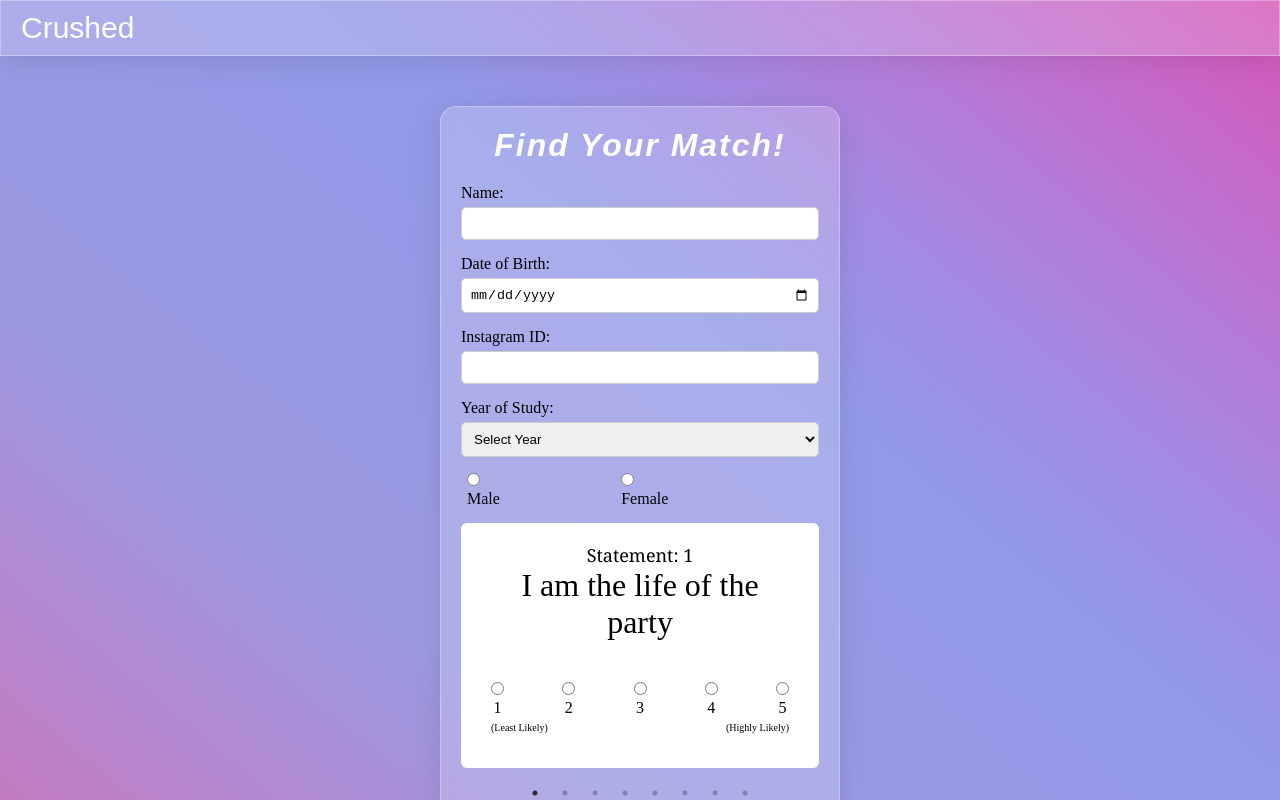
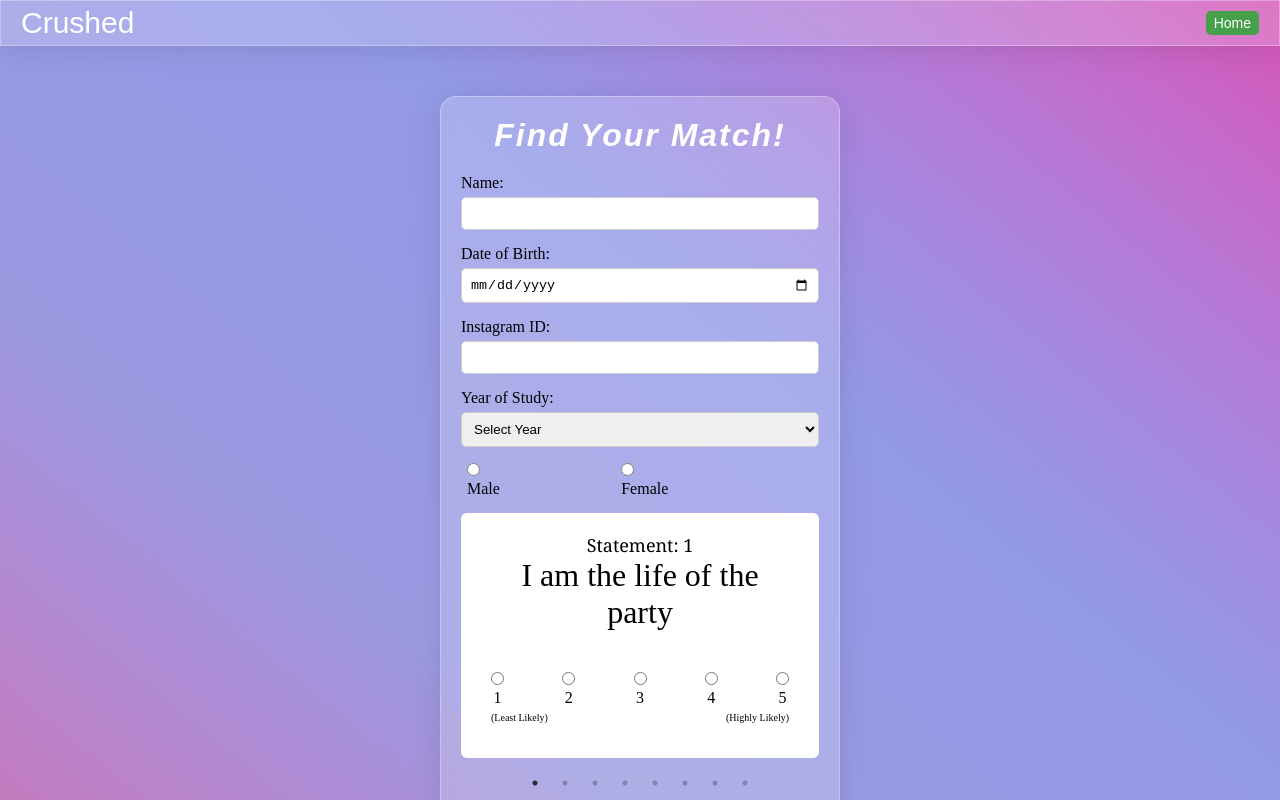
Before and after one commit to iamanshza/project1402Frontend, a React (Vite) app: page /fillregistration in a window 1280 px wide. Shown: the top 800 px of the page. Built offline with nearby package versions, Linux system fonts and the light colour scheme; a web font is replaced by a local one.

Commit message:
navbar fixes

```diff
--- a/src/pages/CardVers2.tsx
+++ b/src/pages/CardVers2.tsx
@@ -50,7 +50,7 @@ function CardVers2({ inputVal, updateInputVal }: ChildProps) {
 
   return (
     <>
-      <Slider ref={sliderRef} arrows={false} {...settings}>
+      <Slider ref={sliderRef} arrows={false} touchMove={false} {...settings}>
         {qsn.map((item, index) => (
           <div className="container" key={index}>
             <div className="qsnTitle">Statement: {index + 1} </div>
--- /dev/null
+++ b/src/pages/Components/NavBar.tsx
@@ -0,0 +1,23 @@
+import { Link } from "react-router-dom";
+
+const NavBar = () => {
+  return (
+    <div>
+    <nav className="navBar" style={{ display: 'flex', justifyContent: 'space-between', alignItems: 'center', padding: '0 20px' }}>
+    <div style={{ flex: 1 }}>Crushed</div>
+    <div style={{ flexShrink: 0 }}>
+      <Link to="/">
+        <button style={{
+          border: 'none',
+          borderRadius: 5,
+          cursor: 'pointer',
+          color: 'white',
+          backgroundColor:'#45a049',
+          marginBottom:10, padding: '4px 8px', fontSize: '14px' }}>Home</button>
+      </Link>
+    </div>
+  </nav></div>
+  )
+}
+
+export default NavBar
--- a/src/pages/ErrorPage.tsx
+++ b/src/pages/ErrorPage.tsx
@@ -1,7 +1,12 @@
+import NavBar from "./Components/NavBar";
+
 export default function ErrorPage() {
     return (
-      <div style={{ padding: 20, height: '100vh', display: "flex", flexDirection:'column', justifyContent:'center', alignItems:'center'}}>
+      <>
+        <NavBar/>
+        <div style={{ padding: 20, height: '100vh', display: "flex", flexDirection:'column', justifyContent:'center', alignItems:'center'}}>
         <h2 style = {{fontSize: 50}}>404: Page Not Found</h2>
       </div>
+      </>
     );
   }
--- a/src/pages/FormPage.tsx
+++ b/src/pages/FormPage.tsx
@@ -4,6 +4,7 @@ import CardVers2 from "./CardVers2";
 import { ToastContainer, toast } from 'react-toastify';
 import 'react-toastify/dist/ReactToastify.css';
 import Loader from "./Components/Loader";
+import NavBar from "./Components/NavBar";
 
 const FormPage = () => {
 
@@ -101,7 +102,7 @@ const FormPage = () => {
     return (
 
       <>
-        <nav className="navBar">Crushed</nav>
+        <NavBar/>
         <div className="form-container">
           <h1>Find Your Match!</h1>
           <form onSubmit={handleClick}>
--- a/src/pages/ResultPage.tsx
+++ b/src/pages/ResultPage.tsx
@@ -1,10 +1,12 @@
+import NavBar from "./Components/NavBar"
+
 const ResultPage = () => {
   return (
     <>
-    <nav className="navBar">Crushed</nav>
+    <NavBar/>
     <div style = {{height:'92vh', display:'flex', flexDirection:'column', justifyContent:'center', alignItems:'center', textAlign:'center'}}>
 
-      <h1>Result will be declared at 13th midnight</h1>
+      <h1>Matches will be revealed on 13th midnight</h1>
     </div>
     </>
   )
```
